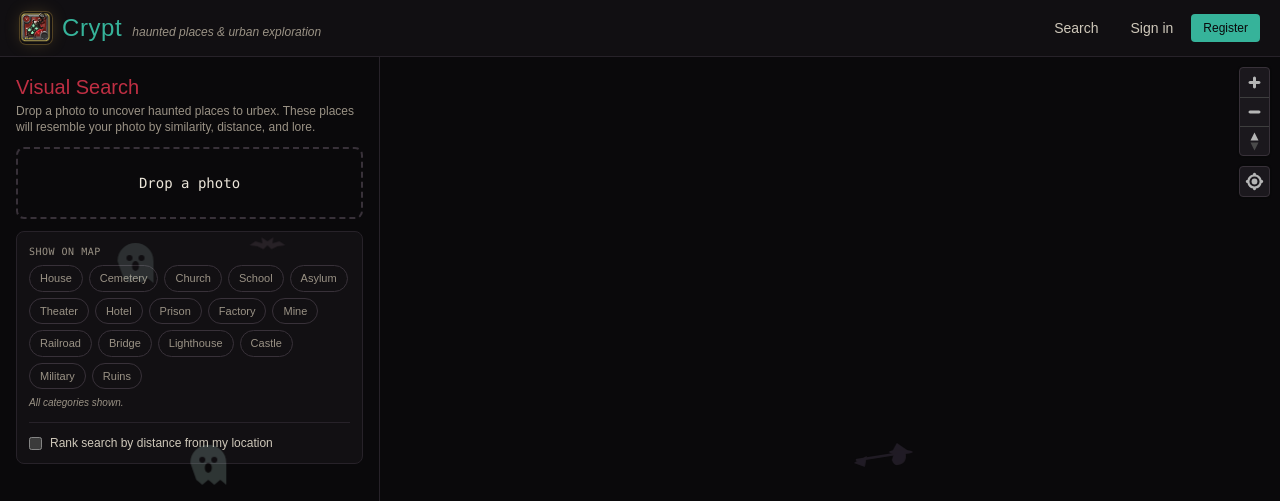
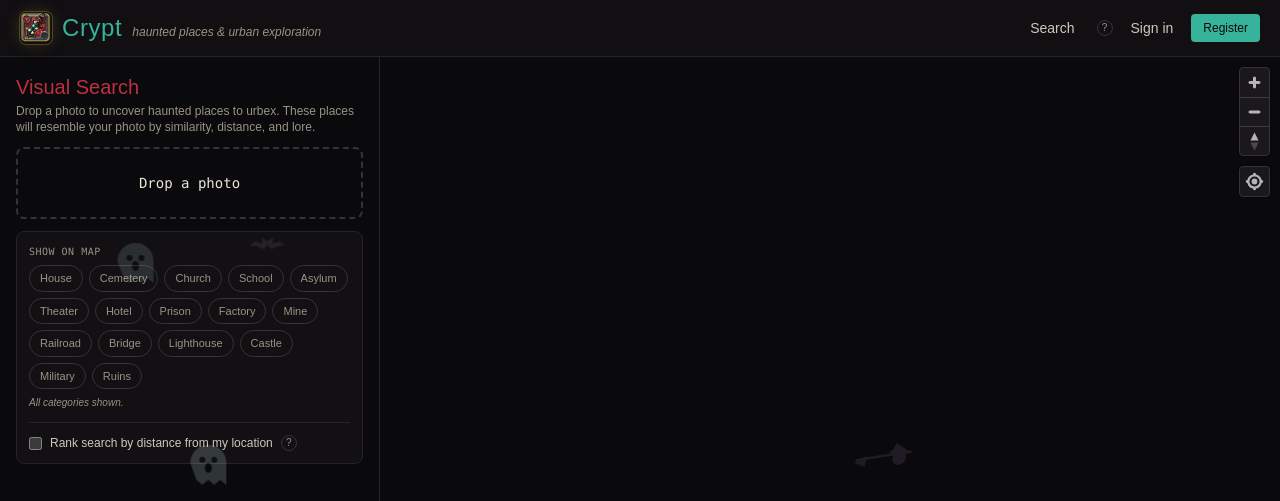
Before and after one commit to NeilP211/crypt, a Next.js app in the folder web/: page / in a window 1280 px wide. Shown: the top 501 px of the page. Built offline with nearby package versions, Linux system fonts and the light colour scheme; no server answers; a web font is replaced by a local one.

Commit message:
Add info tooltips for distance ranking and login; note design inspiration
- InfoTip component: hover '?' badges next to the distance-rank toggle and
  the sign-in links, explaining what each does and why an account helps
- README: credit the visual design to Albion Online's Crypt Candle item

```diff
--- a/web/src/components/Filters.tsx
+++ b/web/src/components/Filters.tsx
@@ -1,6 +1,7 @@
 "use client";
 
 import { CATEGORIES } from "./HauntedGraphics";
+import { InfoTip } from "./InfoTip";
 
 interface FiltersProps {
   categories: string[];
@@ -65,7 +66,8 @@ export function Filters({
         </p>
       </div>
 
-      <label className="flex items-center gap-2 border-t border-ink-700 pt-3 text-xs text-bone-300">
+      <div className="flex items-center gap-2 border-t border-ink-700 pt-3">
+        <label className="flex items-center gap-2 text-xs text-bone-300">
           <input
             type="checkbox"
             checked={useLocation}
@@ -74,6 +76,13 @@ export function Filters({
           />
           Rank search by distance from my location
         </label>
+        <InfoTip side="top">
+          When on, results are ranked partly by how close each place is to you
+          (your browser asks for your location once). When off, results are
+          ranked only by how well they match your photo. The radius below sets
+          how far still counts as near.
+        </InfoTip>
+      </div>
 
       {useLocation && (
         <label className="flex flex-col gap-1 text-xs text-bone-400">
--- /dev/null
+++ b/web/src/components/InfoTip.tsx
@@ -0,0 +1,32 @@
+import type { ReactNode } from "react";
+
+// A small "?" badge that reveals an explanation on hover.
+export function InfoTip({
+  children,
+  side = "bottom",
+  align = "center",
+}: {
+  children: ReactNode;
+  side?: "top" | "bottom";
+  align?: "center" | "right";
+}) {
+  const vertical = side === "top" ? "bottom-6" : "top-6";
+  const horizontal =
+    align === "right" ? "right-0" : "left-1/2 -translate-x-1/2";
+  return (
+    <span className="group relative inline-flex align-middle">
+      <span
+        role="img"
+        aria-label="More information"
+        className="flex h-4 w-4 cursor-help items-center justify-center rounded-full border border-ink-600 text-[10px] leading-none text-bone-400 transition group-hover:border-teal group-hover:text-teal-bright"
+      >
+        ?
+      </span>
+      <span
+        className={`pointer-events-none absolute ${vertical} ${horizontal} z-50 w-60 rounded-lg border border-ink-700 bg-ink-800 p-3 text-[11px] font-normal not-italic leading-relaxed text-bone-200 opacity-0 shadow-xl transition duration-150 group-hover:opacity-100`}
+      >
+        {children}
+      </span>
+    </span>
+  );
+}
--- a/web/src/components/Nav.tsx
+++ b/web/src/components/Nav.tsx
@@ -2,6 +2,7 @@
 
 import Link from "next/link";
 
+import { InfoTip } from "./InfoTip";
 import { useAuth } from "@/lib/auth";
 
 export function Nav() {
@@ -46,6 +47,11 @@ export function Nav() {
 
         {!loading && !user && (
           <div className="ml-2 flex items-center gap-2">
+            <InfoTip align="right">
+              Searching and the map are free and need no account. Sign in only
+              to save places you find and to submit new haunted spots to the
+              map. Your saved places then follow you across devices.
+            </InfoTip>
             <NavLink href="/login">Sign in</NavLink>
             <Link
               href="/register"
```
Also changed, not shown: 2 other files (tests, documents, lock files or other folders). Lines whose indentation alone changed are shown as unchanged.
